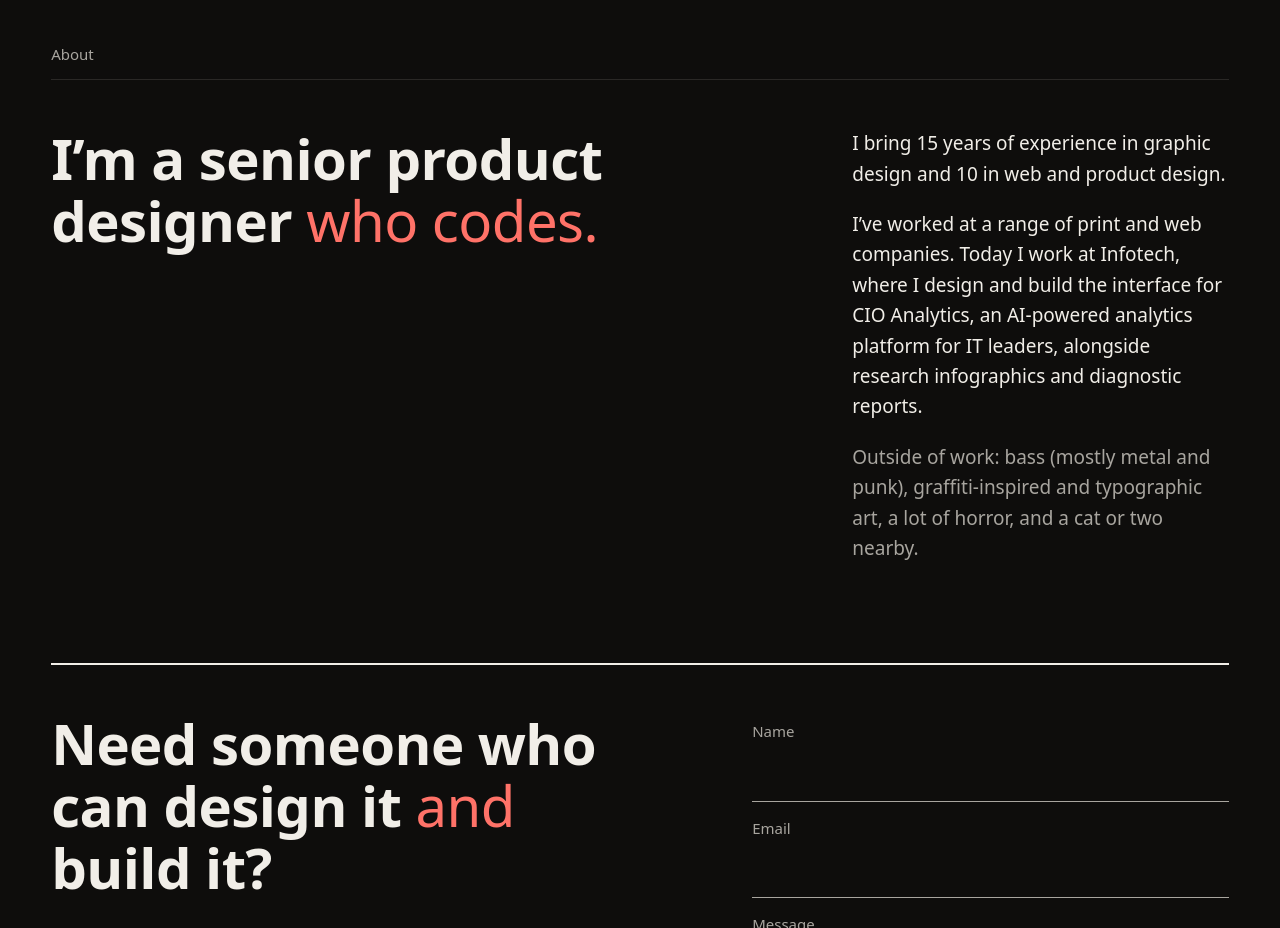
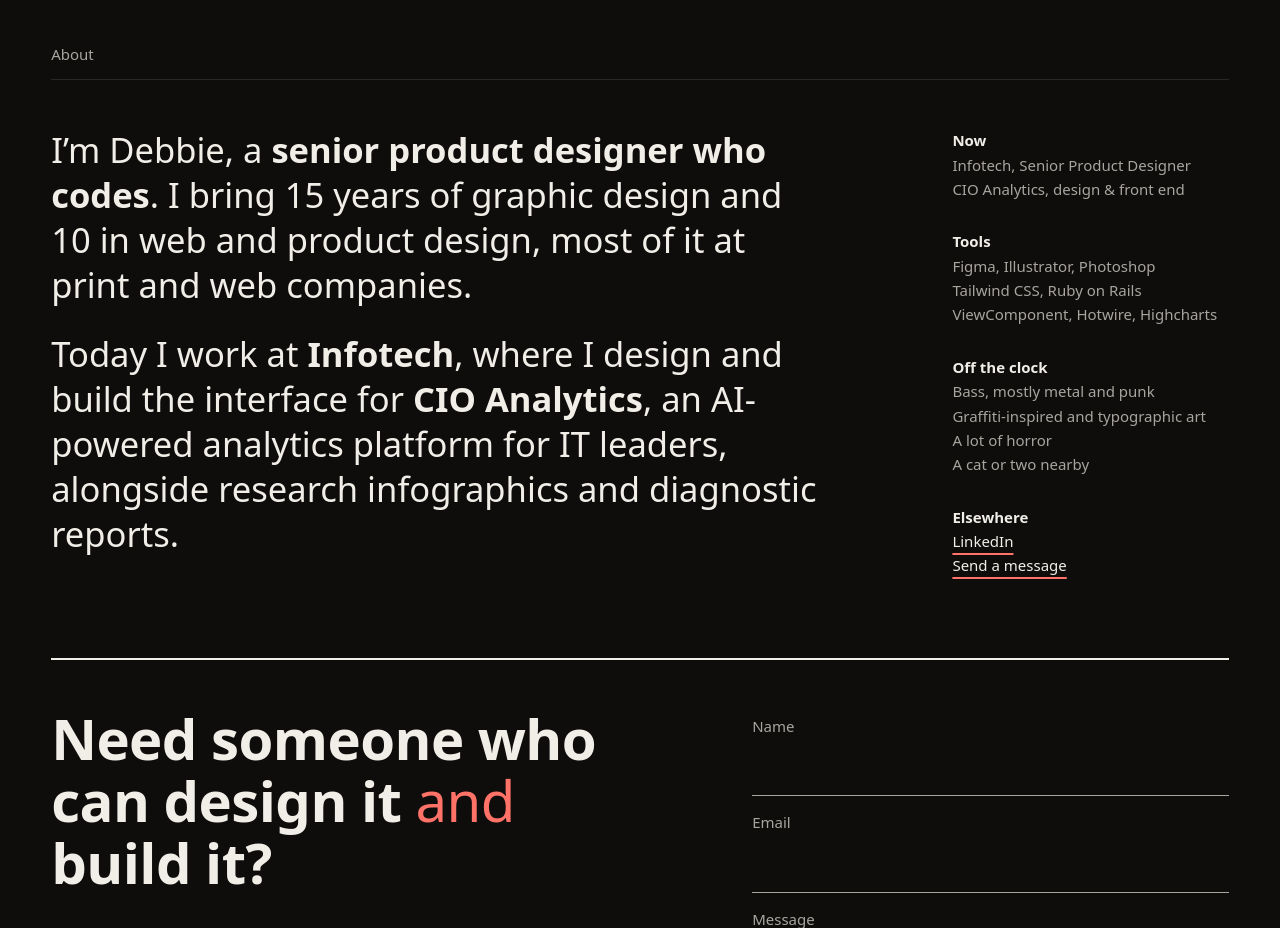
Before and after one commit to drosenfeld87/mysite, a website: page preview-3d8f7617/index.html in a window 1280 px wide. Shown: the part 1640-2568 px from the top of the page. Drawn offline with Linux system fonts and the light colour scheme; no server answers; a web font is replaced by a local one.

Commit message:
About: big bio with bold key phrases and a compact CV column
Co-Authored-By: Claude Opus 5.5 <noreply@anthropic.com>
Claude-Session: https://claude.ai/code/session_01VL4Lb2NPkxV2R89rKHL5Ya

```diff
--- a/preview-3d8f7617/index.html
+++ b/preview-3d8f7617/index.html
@@ -10,7 +10,7 @@
   <link rel="preconnect" href="https://fonts.gstatic.com" crossorigin>
   <!-- Fonts: Funnel Display (headlines), Funnel Sans (body), JetBrains Mono (Code view labels) -->
   <link rel="stylesheet" href="https://fonts.googleapis.com/css2?family=Funnel+Display:wght@300..800&family=Funnel+Sans:ital,wght@0,300..800;1,300..800&family=JetBrains+Mono:wght@500&display=swap">
-  <link rel="stylesheet" href="css/site.css?v=202611251006">
+  <link rel="stylesheet" href="css/site.css?v=202611251008">
 </head>
 <body>
   <a class="sr-only focus:not-sr-only focus:absolute focus:left-4 focus:top-4 bg-accent px-4 py-2.5 text-bg" href="#main">Skip to content</a>
@@ -74,16 +74,41 @@
       </ol>
     </section>
 
-    <!-- ============ ABOUT ============ -->
+    <!-- ============ ABOUT: big bio on the left, a small CV column on the right ============ -->
     <section class="px-gutter pt-section" id="about" aria-labelledby="about-h">
       <h2 id="about-h" class="meta border-b border-line pb-3.5">About</h2>
-      <div class="mt-12 grid grid-cols-12 gap-6">
-        <p class="display col-span-full text-pull font-extrabold lg:col-span-7" data-annotate>I&rsquo;m a senior product designer <span class="font-light text-accent">who codes.</span></p>
-        <div class="col-span-full lg:col-span-4 lg:col-start-9">
-          <p class="mb-5">I bring 15 years of experience in graphic design and 10 in web and product design.</p>
-          <p class="mb-5">I&rsquo;ve worked at a range of print and web companies. Today I work at Infotech, where I design and build the interface for CIO Analytics, an AI-powered analytics platform for IT leaders, alongside research infographics and diagnostic reports.</p>
-          <p class="mb-5 text-muted">Outside of work: bass (mostly metal and punk), graffiti-inspired and typographic art, a lot of horror, and a cat or two nearby.</p>
+      <div class="mt-12 grid grid-cols-12 gap-x-6 gap-y-14">
+        <div class="display col-span-full text-bio font-light lg:col-span-8" data-annotate>
+          <p>I&rsquo;m Debbie, a <strong class="font-bold">senior product designer who codes</strong>. I bring 15 years of graphic design and 10 in web and product design, most of it at print and web companies.</p>
+          <p class="mt-6">Today I work at <strong class="font-bold">Infotech</strong>, where I design and build the interface for <strong class="font-bold">CIO Analytics</strong>, an AI-powered analytics platform for IT leaders, alongside research infographics and diagnostic reports.</p>
         </div>
+
+        <!-- CV column: short lists, easy to scan -->
+        <dl class="col-span-full grid content-start gap-7 text-[15px] leading-relaxed sm:grid-cols-2 lg:col-span-3 lg:col-start-10 lg:grid-cols-1">
+          <div>
+            <dt class="font-semibold">Now</dt>
+            <dd class="text-muted">Infotech, Senior Product Designer</dd>
+            <dd class="text-muted">CIO Analytics, design &amp; front end</dd>
+          </div>
+          <div>
+            <dt class="font-semibold">Tools</dt>
+            <dd class="text-muted">Figma, Illustrator, Photoshop</dd>
+            <dd class="text-muted">Tailwind CSS, Ruby on Rails</dd>
+            <dd class="text-muted">ViewComponent, Hotwire, Highcharts</dd>
+          </div>
+          <div>
+            <dt class="font-semibold">Off the clock</dt>
+            <dd class="text-muted">Bass, mostly metal and punk</dd>
+            <dd class="text-muted">Graffiti-inspired and typographic art</dd>
+            <dd class="text-muted">A lot of horror</dd>
+            <dd class="text-muted">A cat or two nearby</dd>
+          </div>
+          <div>
+            <dt class="font-semibold">Elsewhere</dt>
+            <dd><a class="link-cta" href="https://www.linkedin.com/in/debbie-rosenfeld" target="_blank" rel="noopener">LinkedIn<span class="sr-only"> (opens in a new tab)</span></a></dd>
+            <dd><a class="link-cta" href="#contact">Send a message</a></dd>
+          </div>
+        </dl>
       </div>
     </section>
 
@@ -145,6 +170,6 @@
       }
     })();
   </script>
-  <script src="js/site.js?v=202611251006" defer></script>
+  <script src="js/site.js?v=202611251008" defer></script>
 </body>
 </html>
```
Also changed, not shown: preview-3d8f7617/concepts/labels.html (+2 -2 lines), preview-3d8f7617/projects/project-1.html (+2 -2 lines), preview-3d8f7617/projects/project-2.html (+2 -2 lines), preview-3d8f7617/projects/project-3.html (+2 -2 lines), preview-3d8f7617/projects/project-4.html (+2 -2 lines), preview-3d8f7617/thanks.html (+2 -2 lines), README.md, preview-3d8f7617/css/site.css, preview-3d8f7617/css/tailwind.css.
